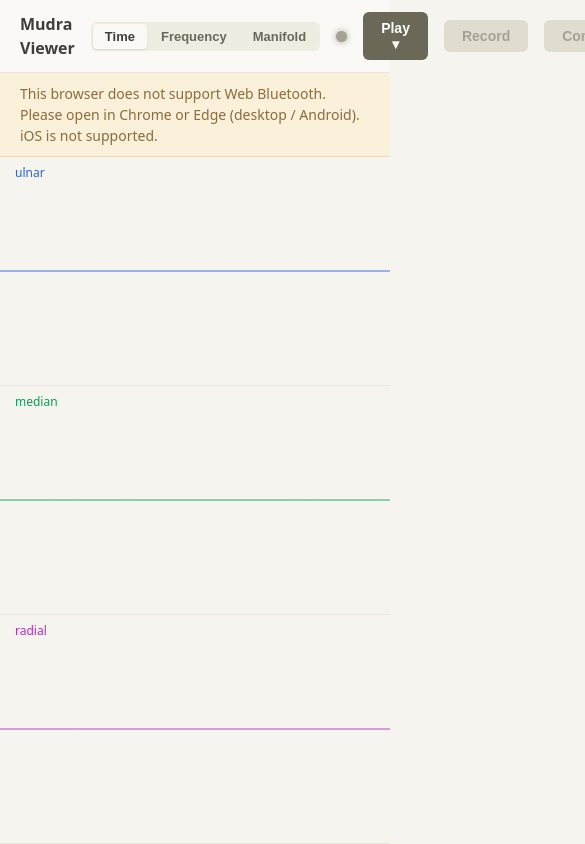
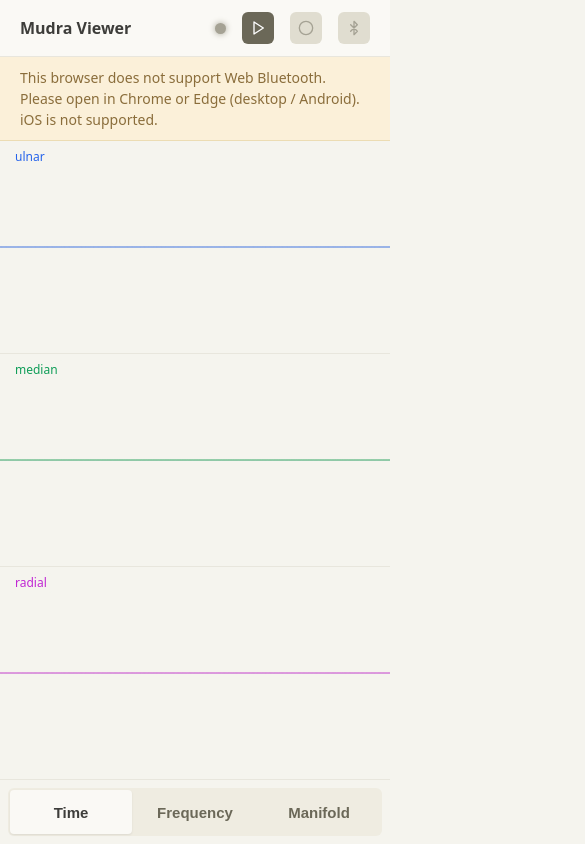
Before and after one commit to ttktjmt/mudra-viewer, a website built with Vite: page index.html in a window 390 px wide. Shown: the top 844 px of the page, 585 px wide, since content can reach past the window. Built offline with nearby package versions, Linux system fonts and the light colour scheme.

Commit message:
Support mobile UI

```diff
--- a/index.html
+++ b/index.html
@@ -19,16 +19,33 @@
       }
       h1 { font-size: 16px; margin: 0; font-weight: 600; }
       #connect, #play, #record {
+        display: inline-flex; align-items: center; gap: 6px;
         padding: 8px 18px; border: 0; border-radius: 6px; cursor: pointer;
         background: #c96442; color: #fff; font-size: 14px; font-weight: 600;
       }
+      #connect svg, #play svg, #record svg { display: none; width: 16px; height: 16px; flex: none; }
       #play, #record { background: #6b6858; }
-      #tabs { display: flex; gap: 2px; background: #efece1; border-radius: 6px; padding: 2px; }
+      @media (max-width: 640px) {
+        #connect, #play, #record { padding: 8px; }
+        #connect .label, #play .label, #record .label { display: none; }
+        #connect svg, #play svg, #record svg { display: block; }
+      }
+      #tabs { display: flex; gap: 2px; background: #efece1; border-radius: 6px; padding: 2px; position: relative; }
       #tabs button {
         border: 0; background: none; padding: 5px 12px; border-radius: 4px; cursor: pointer;
-        color: #6b6858; font-size: 13px; font-weight: 600;
+        color: #6b6858; font-size: 13px; font-weight: 600; position: relative; z-index: 1;
       }
-      #tabs button.active { background: #faf9f5; color: #3d3d3a; box-shadow: 0 1px 2px rgba(61, 61, 58, 0.1); }
+      #tabs button.active { color: #3d3d3a; }
+      #tabs-indicator {
+        position: absolute; top: 2px; bottom: 2px; left: 0; z-index: 0;
+        background: #faf9f5; border-radius: 4px; box-shadow: 0 1px 2px rgba(61, 61, 58, 0.1);
+        transition: transform 0.25s cubic-bezier(0.4, 0, 0.2, 1), width 0.25s cubic-bezier(0.4, 0, 0.2, 1);
+      }
+      @media (max-width: 640px) {
+        #tabs { position: fixed; left: 8px; right: 8px; bottom: 8px; z-index: 20; height: 48px; }
+        #tabs button { flex: 1; font-size: 15px; }
+        #plots, #spectrum, #manifold { padding-bottom: 64px; }
+      }
       #connect:disabled, #play:disabled, #record:disabled { background: #e0ddd0; color: #a5a294; cursor: not-allowed; }
       #connect.connected { background: #b5482f; }
       #play.connected, #record.connected { background: #4a4840; }
@@ -37,8 +54,10 @@
         position: absolute; top: calc(100% + 6px); left: 0; z-index: 10; min-width: 100%;
         background: #faf9f5; border: 1px solid #e8e6dd; border-radius: 8px;
         box-shadow: 0 6px 20px rgba(61, 61, 58, 0.15); overflow: hidden; padding: 4px;
+        opacity: 1; transform: translateY(0);
+        transition: opacity 0.2s cubic-bezier(0.4, 0, 0.2, 1), transform 0.2s cubic-bezier(0.4, 0, 0.2, 1);
       }
-      #play-menu[hidden] { display: none; }
+      #play-menu[hidden] { display: block; opacity: 0; transform: translateY(-6px); pointer-events: none; }
       #play-menu button {
         display: block; width: 100%; text-align: left; white-space: nowrap;
         padding: 8px 14px; border: 0; border-radius: 5px; background: none;
@@ -56,11 +75,12 @@
       #status { position: relative; }
       #status::after {
         content: attr(data-tip); position: absolute; top: 50%; right: 18px;
-        transform: translateY(-50%); white-space: nowrap; display: none;
+        transform: translateY(-50%) translateX(4px); white-space: nowrap;
         padding: 4px 8px; border-radius: 4px; background: #3d3d3a; color: #fff;
         font-size: 12px; font-weight: 400; pointer-events: none;
+        opacity: 0; transition: opacity 0.2s cubic-bezier(0.4, 0, 0.2, 1), transform 0.2s cubic-bezier(0.4, 0, 0.2, 1);
       }
-      #status:hover::after { display: block; }
+      #status:hover::after { opacity: 1; transform: translateY(-50%) translateX(0); }
       #banner {
         display: none; padding: 10px 20px; background: #fbf0d9;
         color: #8a6d3b; border-bottom: 1px solid #ecdcb3;
@@ -118,17 +138,18 @@
     <header>
       <h1>Mudra Viewer</h1>
       <div id="tabs">
+        <span id="tabs-indicator"></span>
         <button id="tab-time" class="active">Time</button>
         <button id="tab-freq">Frequency</button>
         <button id="tab-manifold">Manifold</button>
       </div>
       <span id="status" data-tip="Not connected"></span>
       <span id="play-wrap">
-        <button id="play">Play ▾</button>
+        <button id="play"></button>
         <div id="play-menu" hidden></div>
       </span>
-      <button id="record" disabled>Record</button>
-      <button id="connect">Connect</button>
+      <button id="record" disabled></button>
+      <button id="connect"></button>
     </header>
     <div id="banner"></div>
     <div id="plots"></div>
--- a/src/main.ts
+++ b/src/main.ts
@@ -25,10 +25,29 @@ const $ = <T extends HTMLElement>(id: string) => document.getElementById(id) as
 const connectBtn = $<HTMLButtonElement>("connect");
 const playBtn = $<HTMLButtonElement>("play");
 const recordBtn = $<HTMLButtonElement>("record");
+
+// Icons: inline SVG (lucide paths), same no-dependency policy as the rest of the UI. Label text
+// is hidden on narrow (mobile) viewports via CSS, leaving just the icon — see index.html's media query.
+const ICON_PLAY = `<svg viewBox="0 0 24 24" fill="none" stroke="currentColor" stroke-width="2" stroke-linecap="round" stroke-linejoin="round"><polygon points="6 3 20 12 6 21 6 3"/></svg>`;
+const ICON_SQUARE = `<svg viewBox="0 0 24 24" fill="none" stroke="currentColor" stroke-width="2" stroke-linecap="round" stroke-linejoin="round"><rect x="3" y="3" width="18" height="18" rx="2"/></svg>`;
+const ICON_CIRCLE = `<svg viewBox="0 0 24 24" fill="none" stroke="currentColor" stroke-width="2" stroke-linecap="round" stroke-linejoin="round"><circle cx="12" cy="12" r="10"/></svg>`;
+const ICON_CIRCLE_REC = `<svg viewBox="0 0 24 24" fill="#d92d20" stroke="#d92d20" stroke-width="2"><circle cx="12" cy="12" r="10"/></svg>`;
+const ICON_BLUETOOTH = `<svg viewBox="0 0 24 24" fill="none" stroke="currentColor" stroke-width="2" stroke-linecap="round" stroke-linejoin="round"><path d="m7 7 10 10-5 5V2l5 5L7 17"/></svg>`;
+const ICON_BLUETOOTH_OFF = `<svg viewBox="0 0 24 24" fill="none" stroke="currentColor" stroke-width="2" stroke-linecap="round" stroke-linejoin="round"><path d="m17 17-5 5V12l-5 5"/><path d="M2 2l20 20"/><path d="M14.5 9.5 17 7l-5-5v4.5"/></svg>`;
+
+function setBtn(btn: HTMLButtonElement, icon: string, label: string) {
+  btn.innerHTML = `${icon}<span class="label">${label}</span>`;
+  btn.setAttribute("aria-label", label.replace(/\s*▾$/, ""));
+}
+
+setBtn(connectBtn, ICON_BLUETOOTH, "Connect");
+setBtn(playBtn, ICON_PLAY, "Play ▾");
+setBtn(recordBtn, ICON_CIRCLE, "Record");
 const playMenu = $("play-menu");
 const tabTime = $<HTMLButtonElement>("tab-time");
 const tabFreq = $<HTMLButtonElement>("tab-freq");
 const tabManifold = $<HTMLButtonElement>("tab-manifold");
+const tabsIndicator = $("tabs-indicator");
 const spectrumEl = $("spectrum");
 const specCanvas = $<HTMLCanvasElement>("spec");
 const specLegend = $("spec-legend");
@@ -103,12 +122,21 @@ const viewFromPath = (pathname: string): View => {
 const spectrumView = createSpectrumView(specCanvas, COLORS);
 const manifoldView = createManifoldView(manifoldCanvas);
 
+function moveTabIndicator() {
+  const active = document.querySelector<HTMLButtonElement>("#tabs button.active");
+  if (!active) return;
+  tabsIndicator.style.width = `${active.offsetWidth}px`;
+  tabsIndicator.style.transform = `translateX(${active.offsetLeft}px)`;
+}
+window.addEventListener("resize", moveTabIndicator); // desktop <-> mobile layout changes tab widths
+
 let view: View = viewFromPath(location.pathname);
 function setView(v: View) {
   view = v;
   tabTime.classList.toggle("active", v === "time");
   tabFreq.classList.toggle("active", v === "freq");
   tabManifold.classList.toggle("active", v === "manifold");
+  moveTabIndicator();
   plotsEl.hidden = v !== "time";
   spectrumEl.hidden = v !== "freq";
   manifoldEl.hidden = v !== "manifold";
@@ -252,16 +280,16 @@ function cleanup() {
   if (M && specPtr) { M._free(specPtr); specPtr = 0; }
   cursor = 0;
   sampleQueue.length = 0; // stop feeding; the clock scrolls zeros in on its own
-  connectBtn.textContent = "Connect";
+  setBtn(connectBtn, ICON_BLUETOOTH, "Connect");
   connectBtn.classList.remove("connected");
   connectBtn.disabled = false;
-  playBtn.textContent = "Play ▾";
+  setBtn(playBtn, ICON_PLAY, "Play ▾");
   playBtn.classList.remove("connected");
   playBtn.disabled = false;
   recording = false;
   clearInterval(recTimer);
   if (bannerEl.textContent?.startsWith("●")) bannerEl.style.display = "none";
-  recordBtn.textContent = "Record";
+  setBtn(recordBtn, ICON_CIRCLE, "Record");
   recordBtn.classList.remove("connected");
   recordBtn.disabled = true; // re-enabled only once a live stream is up
 }
@@ -317,7 +345,7 @@ async function connect() {
     await cmdChar.writeValue(ENABLE_SNC); // streams are off by default
 
     setStatus("Streaming", "ok");
-    connectBtn.textContent = "Disconnect";
+    setBtn(connectBtn, ICON_BLUETOOTH_OFF, "Disconnect");
     connectBtn.classList.add("connected");
     connectBtn.disabled = false;
     recordBtn.disabled = false;
@@ -394,7 +422,7 @@ async function play(name: string) {
 
   await setupEngine();
   playing = true;
-  playBtn.textContent = "■ Stop";
+  setBtn(playBtn, ICON_SQUARE, "Stop");
   playBtn.classList.add("connected");
   playBtn.disabled = false;
   setStatus("Playing sample", "ok");
@@ -462,7 +490,7 @@ function startRecording() {
   recOffset = 0;
   recStart = performance.now();
   recording = true;
-  recordBtn.textContent = "Stop";
+  setBtn(recordBtn, ICON_CIRCLE_REC, "Stop");
   recordBtn.classList.add("connected");
   connectBtn.disabled = playBtn.disabled = true;
   recTimer = window.setInterval(() => {
@@ -475,7 +503,7 @@ function stopRecording() {
   recording = false;
   clearInterval(recTimer);
   bannerEl.style.display = "none";
-  recordBtn.textContent = "Record";
+  setBtn(recordBtn, ICON_CIRCLE, "Record");
   recordBtn.classList.remove("connected");
   connectBtn.disabled = playBtn.disabled = false;
   if (recFrames.length) downloadRecording();
```
